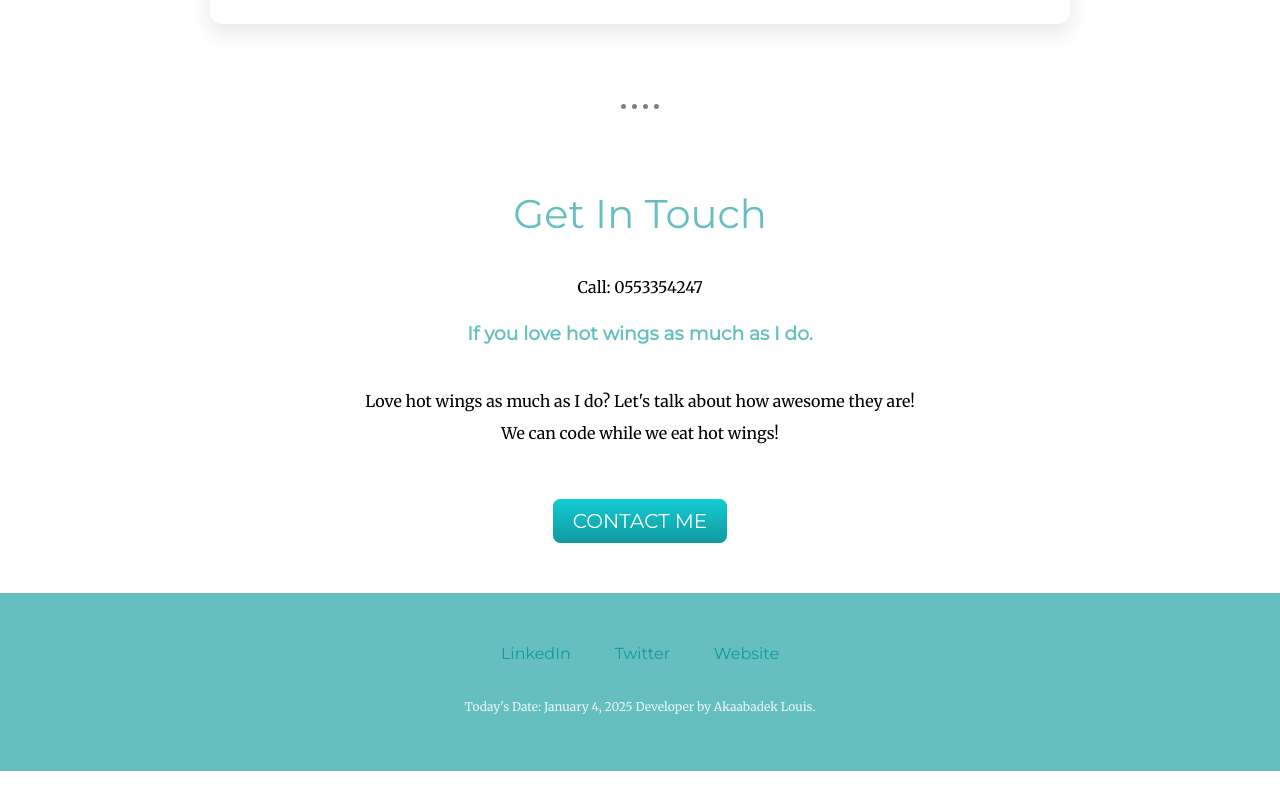
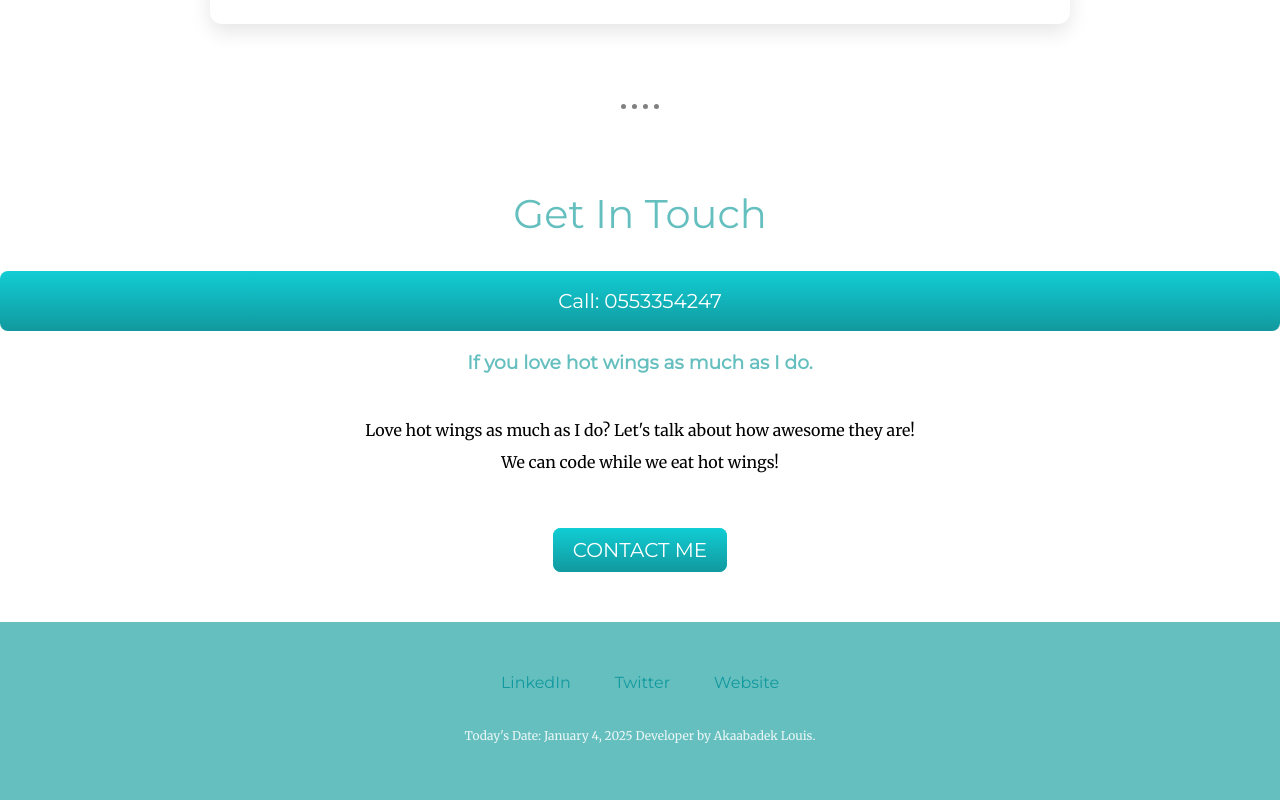
Before and after one commit to asaamkwa/Louis-Portfolio, a plain HTML site: page index.html in a window 1280 px wide. Shown: the part 3180-3980 px from the top of the page. Before the commit the page ends 3951 px from the top, so only its background shows below. Drawn offline with Linux system fonts and the light colour scheme.

Commit message:
Update index.html

```diff
--- a/index.html
+++ b/index.html
@@ -108,7 +108,7 @@
   <hr>
   <div class="contact-me">
     <h2>Get In Touch</h2>
-    <p>Call: 0553354247</p>
+    <p class="btn">Call: 0553354247</p>
     <h3>If you love hot wings as much as I do.</h3>
     <p class="contact-message">Love hot wings as much as I do? Let's talk about how awesome they are! We can code while we eat hot wings!</p>
     <a class="btn" href="mailto:akaabadeklouis25@gmail.com">CONTACT ME</a>
```
